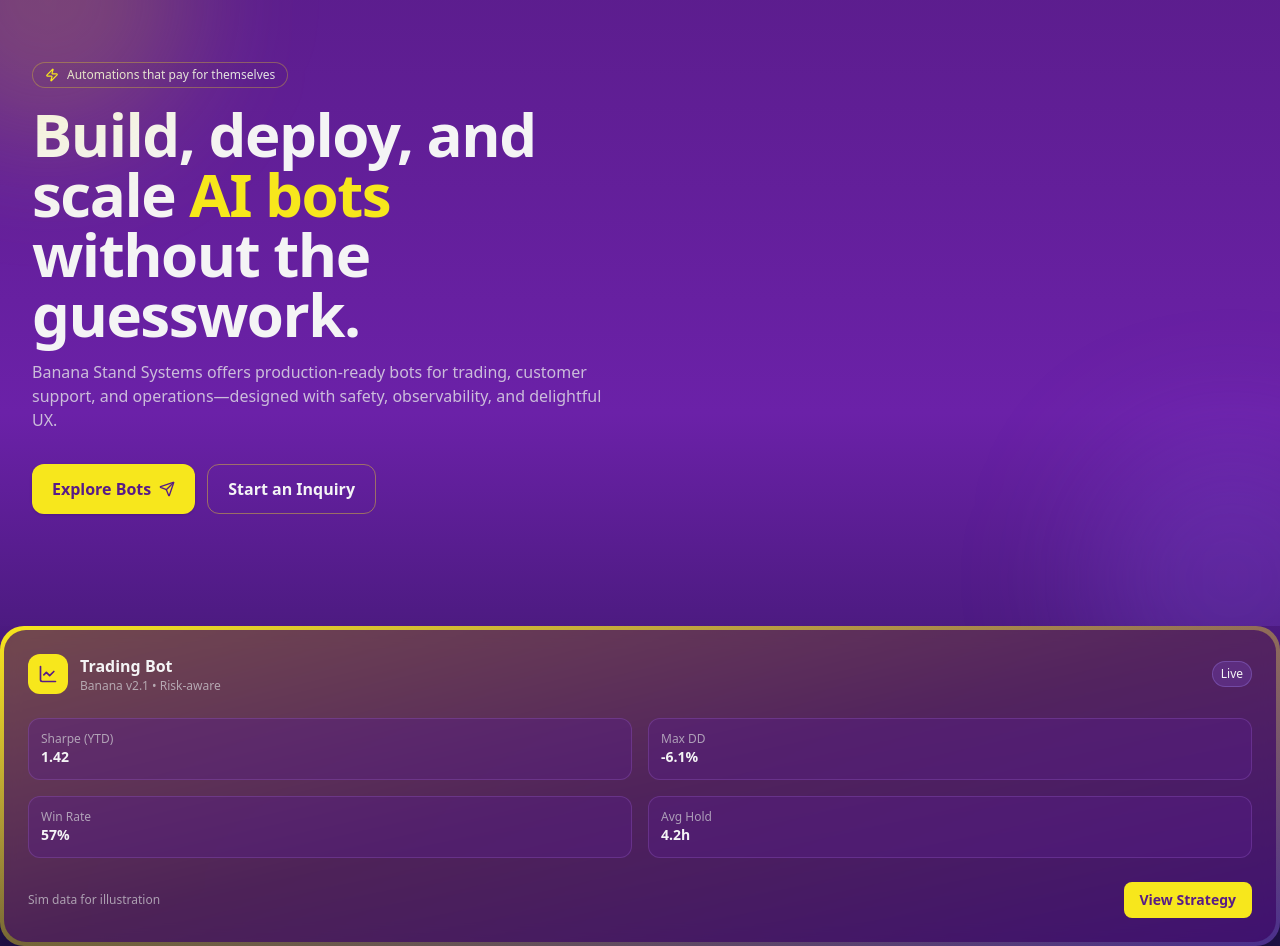
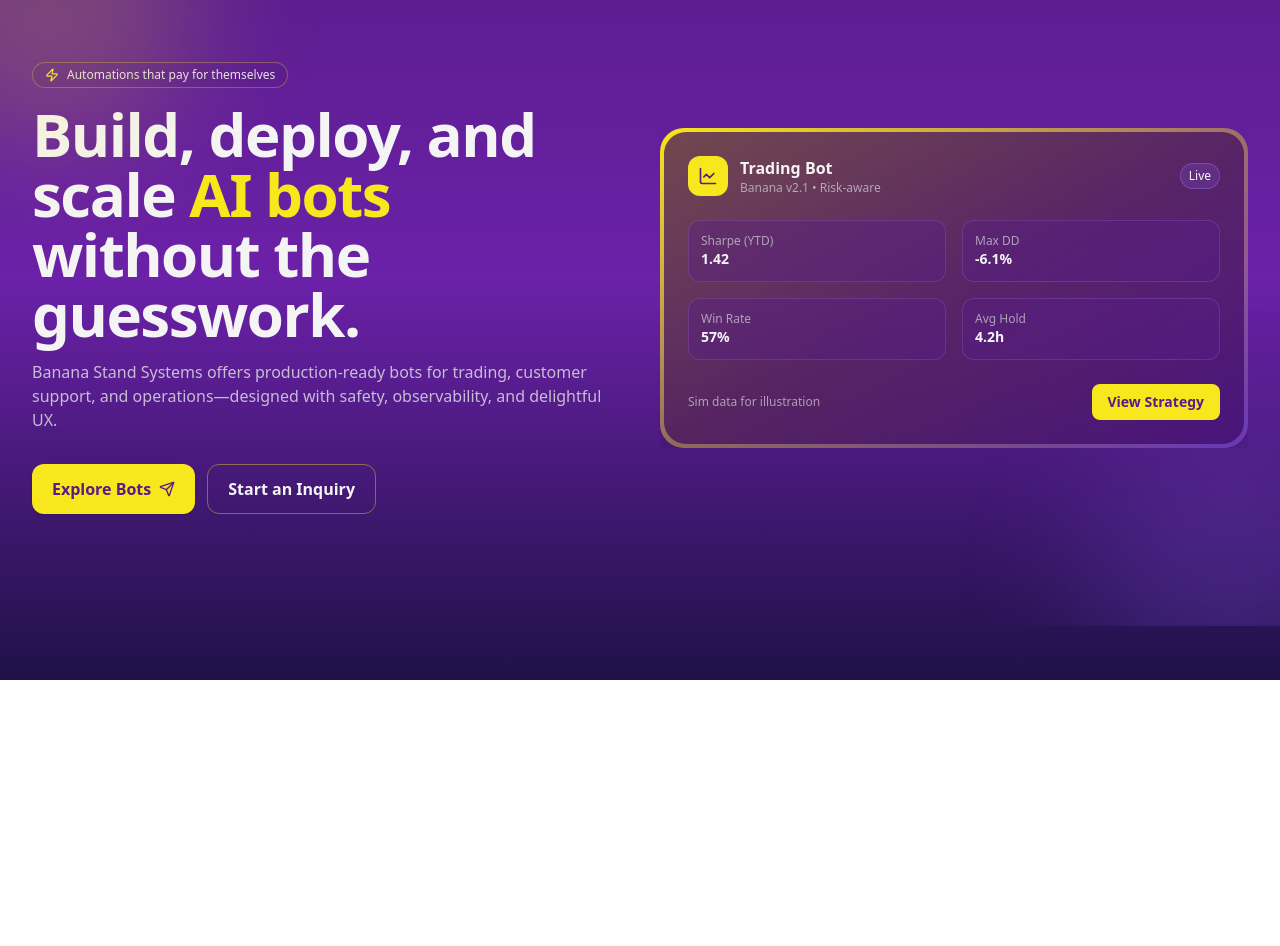
Before and after one commit to viv-stock/Banana_BFF, a React (Vite) app: page / in a window 1280 px wide. Shown: the part 120-1066 px from the top of the page. After the commit the page ends 800 px from the top, so only its background shows below. Built offline with nearby package versions, Linux system fonts and the light colour scheme.

Commit message:
moved Card.jsx into home section

```diff
--- a/src/App.jsx
+++ b/src/App.jsx
@@ -14,7 +14,7 @@ function App() {
       <>
         <Navbar />
         <About />
-        <Card />
+        {/* <Card /> */}
       </>
     </div>
   )
--- a/src/components/About.jsx
+++ b/src/components/About.jsx
@@ -1,6 +1,7 @@
 import React from "react";
 import { motion } from "framer-motion";
 import { Zap, Send } from "lucide-react";
+import Card from "./Card";
 
 const About = () => {
     return (
@@ -29,6 +30,7 @@ const About = () => {
                             </a>
                         </div>
                     </motion.div>
+                    <Card />
                 </div>
             </div>
         </section>
--- a/src/components/Card.jsx
+++ b/src/components/Card.jsx
@@ -3,7 +3,7 @@ import { LineChart } from "lucide-react";
 
 const Card = () => {
     return (
-        <section className="relative overflow-hidden">
+        <div id="home" className="relative overflow-hidden">
             < motion.div initial={{ opacity: 0, y: 20 }
             } animate={{ opacity: 1, y: 0 }} transition={{ duration: 0.7, delay: 0.1 }}>
                 <div className="relative rounded-3xl p-1 bg-gradient-to-br from-[#F7E71C] via-[#F7E71C]/40 to-violet-500/40 shadow-2xl">
@@ -38,7 +38,7 @@ const Card = () => {
                     </div>
                 </div>
             </motion.div >
-        </section >
+        </div >
     );
 };
 export default Card;
```
